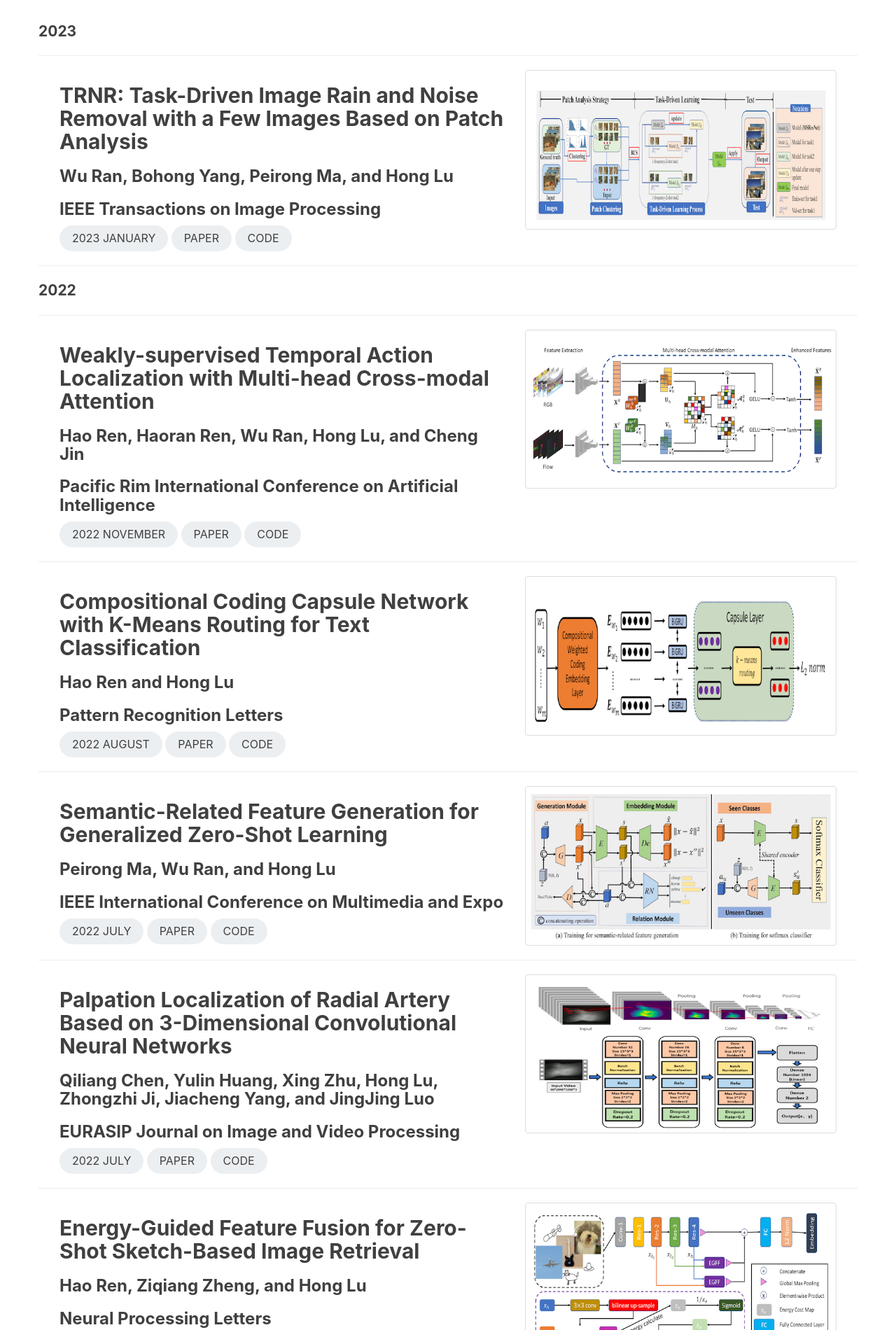
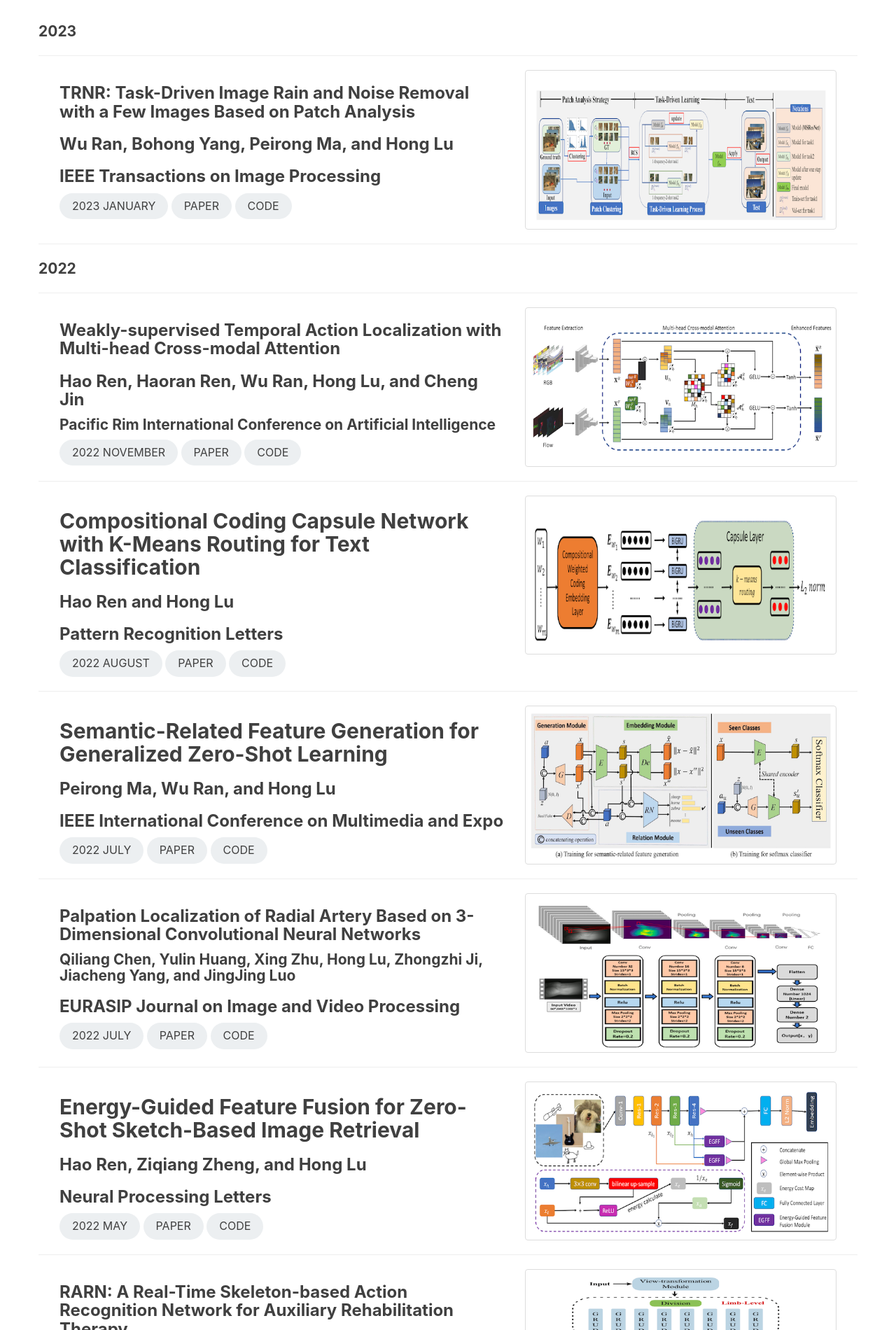
Before and after one commit to lunatics123/lunatics123.github.io, a Jekyll site: the page built from publications.html, in a window 1280 px wide. Shown: the part 418-2318 px from the top of the page at 70% size. Built offline with Jekyll 4.4.1, drawn with Linux system fonts in a browser that asks for light colours; comment, search, counter and statistics services are not loaded.

Commit message:
make layout better

```diff
--- a/publications.html
+++ b/publications.html
@@ -12,13 +12,13 @@ permalink: /publications.html
 <section>
     <div class="container">
         <div class="col-lg-7">
-            <h2>TRNR: Task-Driven Image Rain and Noise Removal with a Few Images Based on Patch Analysis</h2>
+            <h3>TRNR: Task-Driven Image Rain and Noise Removal with a Few Images Based on Patch Analysis</h3>
             <h3>Wu Ran, Bohong Yang, Peirong Ma, and Hong Lu</h3>
             <h3>IEEE Transactions on Image Processing</h3>
             <div class="post-tag round-xl">2023 January</div>
             <a class="post-tag round-xl"
                href="https://ieeexplore.ieee.org/abstract/document/10007859">Paper</a>
-            <a class="post-tag round-xl" href="https://github.com/leftthomas/MCA">Code</a>
+            <a class="post-tag round-xl" href="https://github.com/Schizophreni/MSResNet-TRNR">Code</a>
         </div>
         <div class="col-lg-5">
             <img class="img-thumbnail" src="/img/papers/ran2023trnr.png">
@@ -33,9 +33,9 @@ permalink: /publications.html
 <section>
     <div class="container">
         <div class="col-lg-7">
-            <h2>Weakly-supervised Temporal Action Localization with Multi-head Cross-modal Attention</h2>
+            <h3>Weakly-supervised Temporal Action Localization with Multi-head Cross-modal Attention</h3>
             <h3>Hao Ren, Haoran Ren, Wu Ran, Hong Lu, and Cheng Jin</h3>
-            <h3>Pacific Rim International Conference on Artificial Intelligence</h3>
+            <h4>Pacific Rim International Conference on Artificial Intelligence</h4>
             <div class="post-tag round-xl">2022 November</div>
             <a class="post-tag round-xl"
                href="https://link.springer.com/chapter/10.1007/978-3-031-20868-3_21">Paper</a>
@@ -87,8 +87,8 @@ permalink: /publications.html
 <section>
     <div class="container">
         <div class="col-lg-7">
-            <h2>Palpation Localization of Radial Artery Based on 3-Dimensional Convolutional Neural Networks</h2>
-            <h3>Qiliang Chen, Yulin Huang, Xing Zhu, Hong Lu, Zhongzhi Ji, Jiacheng Yang, and JingJing Luo</h3>
+            <h3>Palpation Localization of Radial Artery Based on 3-Dimensional Convolutional Neural Networks</h3>
+            <h4>Qiliang Chen, Yulin Huang, Xing Zhu, Hong Lu, Zhongzhi Ji, Jiacheng Yang, and JingJing Luo</h4>
             <h3>EURASIP Journal on Image and Video Processing</h3>
             <div class="post-tag round-xl">2022 July</div>
             <a class="post-tag round-xl"
@@ -123,7 +123,7 @@ permalink: /publications.html
 <section>
     <div class="container">
         <div class="col-lg-7">
-            <h2>RARN: A Real-Time Skeleton-based Action Recognition Network for Auxiliary Rehabilitation Therapy</h2>
+            <h3>RARN: A Real-Time Skeleton-based Action Recognition Network for Auxiliary Rehabilitation Therapy</h3>
             <h3>Mengqi Shen and Hong Lu</h3>
             <h3>IEEE International Symposium on Circuits and System</h3>
             <div class="post-tag round-xl">2022 May</div>
@@ -141,7 +141,7 @@ permalink: /publications.html
 <section>
     <div class="container">
         <div class="col-lg-7">
-            <h2>SFCN: Spoon Fully Convolutional Networks for Pulse Localization</h2>
+            <h3>SFCN: Spoon Fully Convolutional Networks for Pulse Localization</h3>
             <h3>Bohong Yang, Kai Meng, Hong Lu, Xing Zhu, and Jingjing Luo</h3>
             <h3>IEEE International Symposium on Circuits and System</h3>
             <div class="post-tag round-xl">2022 May</div>
@@ -159,7 +159,7 @@ permalink: /publications.html
 <section>
     <div class="container">
         <div class="col-lg-7">
-            <h2>Hybrid Uncalibrated Near-light Photometric Stereo in Realistic Environment</h2>
+            <h3>Hybrid Uncalibrated Near-light Photometric Stereo in Realistic Environment</h3>
             <h3>Wu Ran, Xingsong Liu, Wang Feng, Hong Lu, Bohong Yang, Xing Zhu, and Jingjing Luo</h3>
             <h3>IEEE International Symposium on Circuits and System</h3>
             <div class="post-tag round-xl">2022 May</div>
@@ -177,7 +177,7 @@ permalink: /publications.html
 <section>
     <div class="container">
         <div class="col-lg-7">
-            <h2>GAN-MVAE: A Discriminative Latent Feature Generation Framework for Generalized Zero-shot Learning</h2>
+            <h3>GAN-MVAE: A Discriminative Latent Feature Generation Framework for Generalized Zero-shot Learning</h3>
             <h3>Peirong Ma, Hong Lu, Bohong Yang, and Wu Ran</h3>
             <h3>Pattern Recognition Letters</h3>
             <div class="post-tag round-xl">2022 March</div>
```
